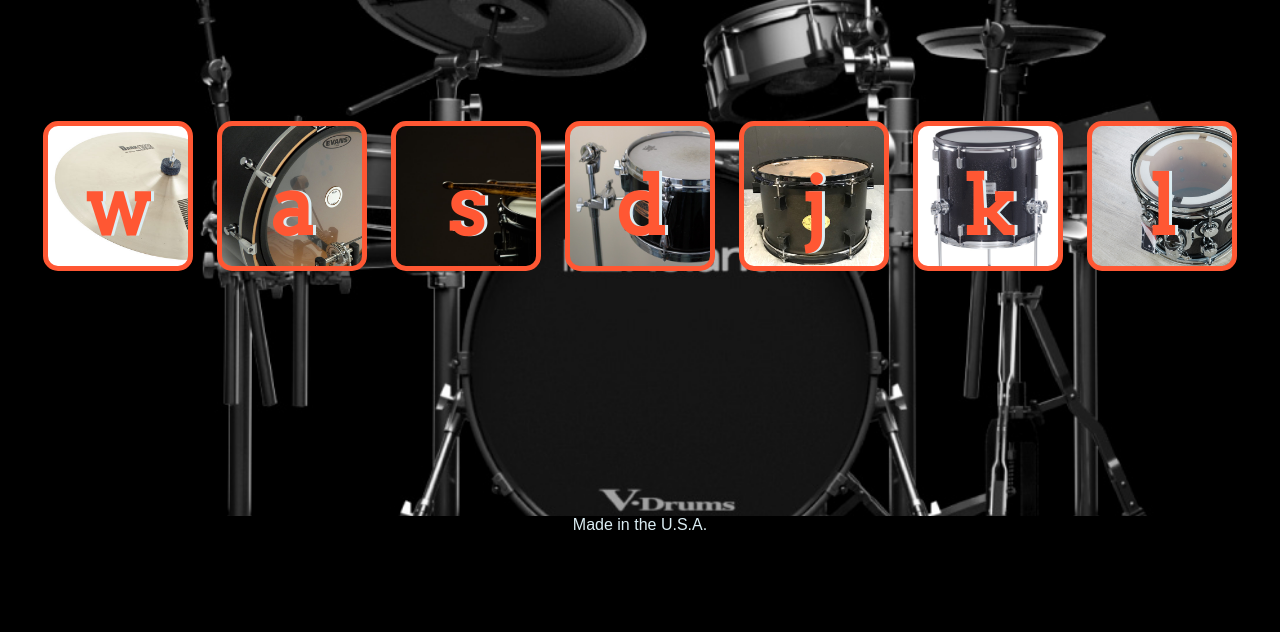
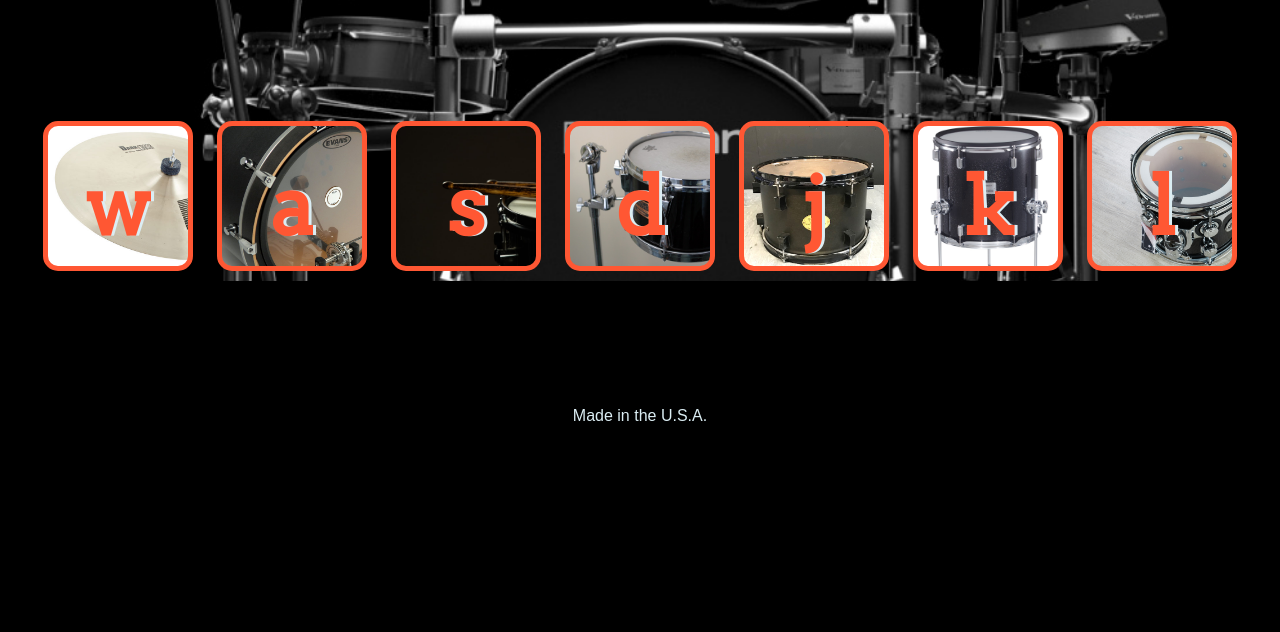
Before and after one commit to tracy-eng/drums, a plain HTML site: page index.html in a window 1280 px wide. Shown: the part 168-800 px from the top of the page. Drawn offline with Linux system fonts and the light colour scheme.

Commit message:
Update styles.css

```diff
--- a/styles.css
+++ b/styles.css
@@ -90,7 +90,7 @@ background-size: cover;
 .hero-image {
   background-image: url("images/drum_stage.jpg"); /* The image used */
   background-color: #cccccc; /* Used if the image is unavailable */
-  height: 630px; /* You must set a specified height */
+  height: 100%; /* You must set a specified height */
   background-position: center; /* Center the image */
   background-repeat: no-repeat; /* Do not repeat the image */
   background-size: cover; /* Resize the background image to cover the entire container */
```
